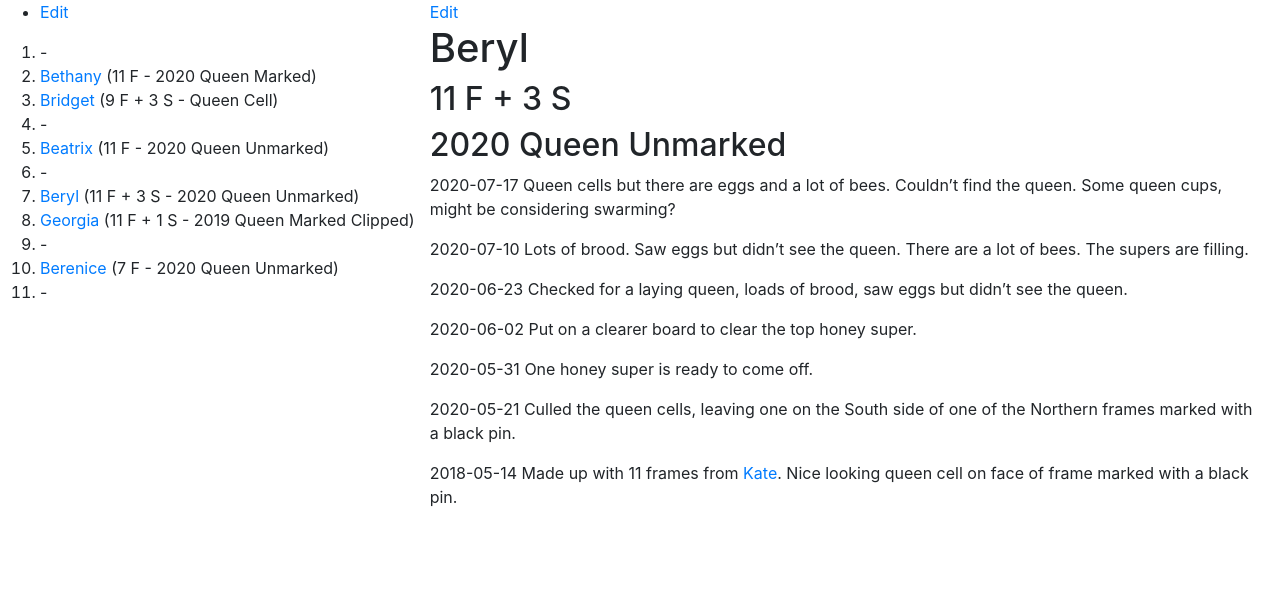
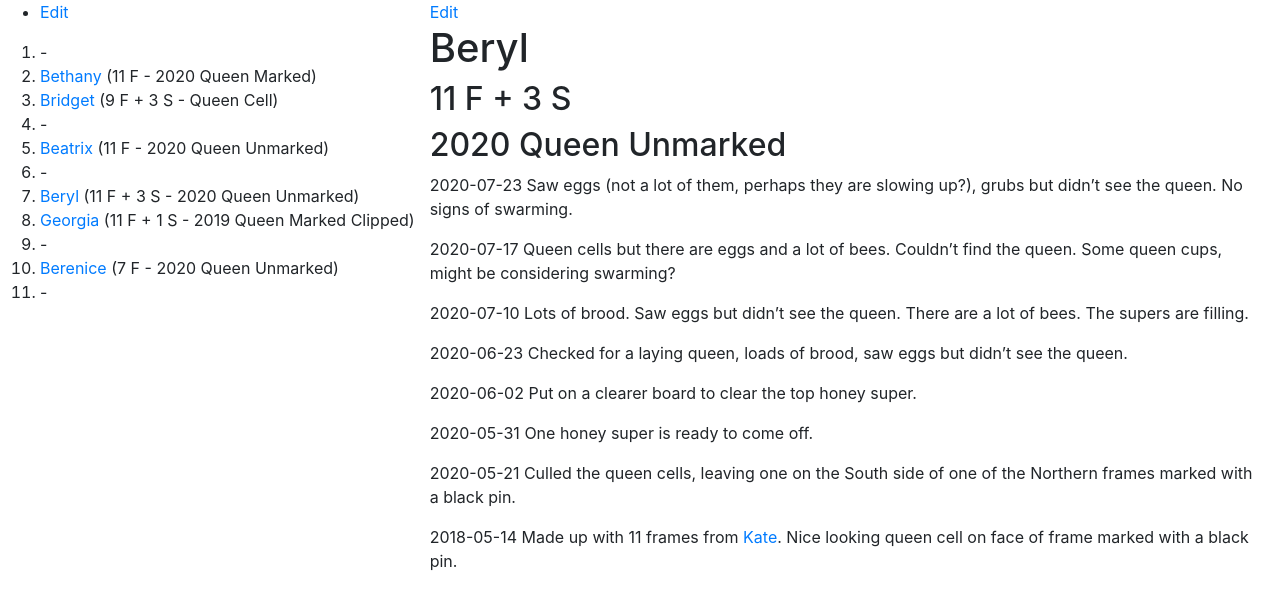
Before and after one commit to joejcollins/rhapsody-angel, a Jekyll site: the page built from queens/2020-beryl.md, in a window 1280 px wide. Shown: the top 610 px of the page. Built offline with Jekyll 4.4.1, drawn with Linux system fonts in a browser that asks for light colours; our own code applies the rules of GitHub Pages for plain Markdown files.

Commit message:
Update 2020-beryl.md

```diff
--- a/queens/2020-beryl.md
+++ b/queens/2020-beryl.md
@@ -1,6 +1,8 @@
 # Beryl
 ## 11 F + 3 S
 ## 2020 Queen Unmarked
+
+2020-07-23 Saw eggs (not a lot of them, perhaps they are slowing up?), grubs but didn't see the queen.  No signs of swarming.
 
 2020-07-17 Queen cells but there are eggs and a lot of bees.  Couldn't find the queen.  Some queen cups, might be considering swarming?
 
```
